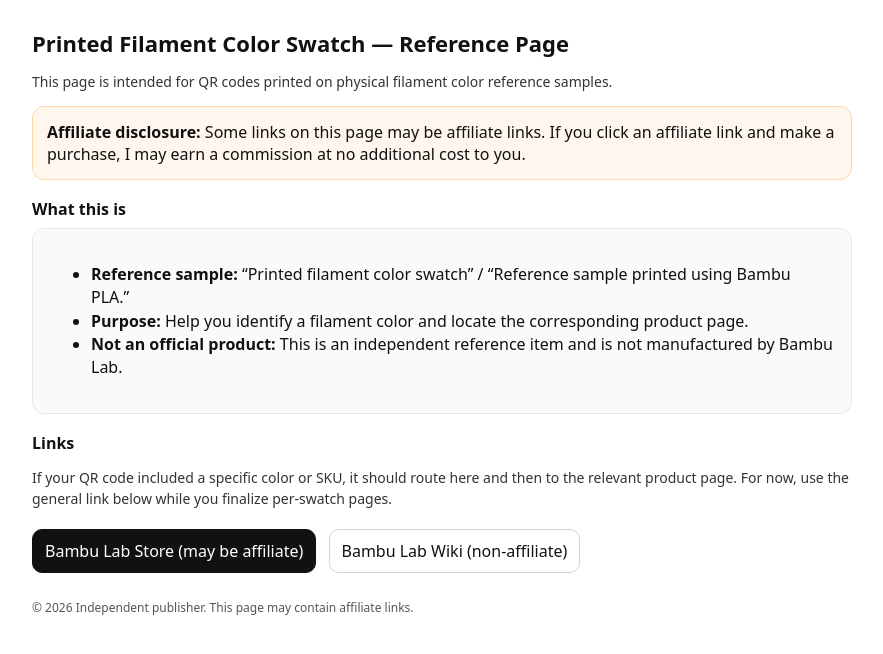
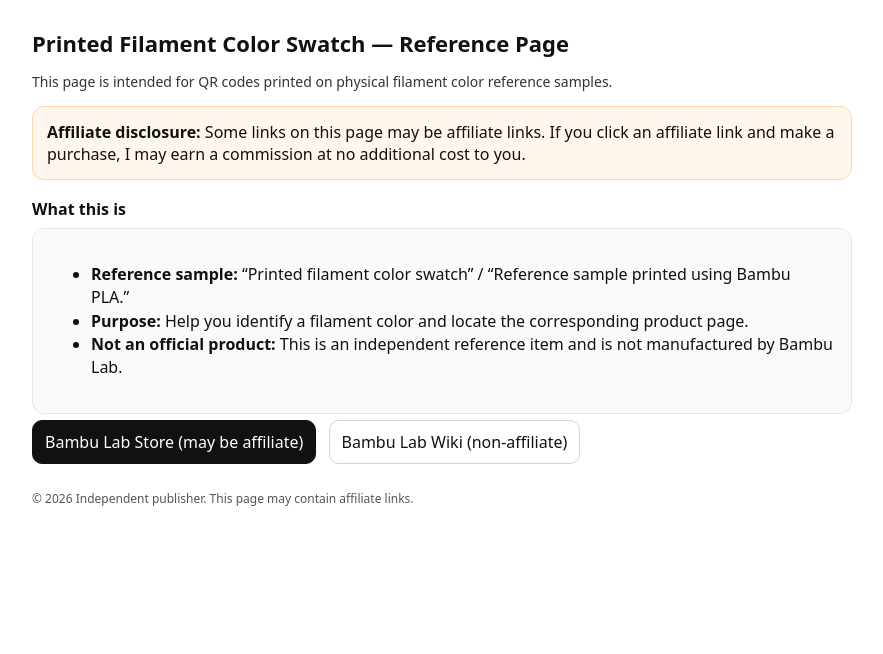
Before and after one commit to 741205/bambu-affiliate-landing, a plain HTML site: page index.html in a window 1280 px wide. Shown: the whole page, without its empty margins (198-1081 px from the left). Drawn offline with Linux system fonts and the light colour scheme.

Commit message:
Update index.html

```diff
--- a/index.html
+++ b/index.html
@@ -46,12 +46,6 @@
       </ul>
     </div>
 
-    <h2>Links</h2>
-    <p class="note">
-      If your QR code included a specific color or SKU, it should route here and then to the relevant product page.
-      For now, use the general link below while you finalize per-swatch pages.
-    </p>
-
     <div class="btns">
       <!-- Replace the href below with your Awin-generated Bambu Lab affiliate link when you have it. -->
       <a class="primary" href="https://us.store.bambulab.com/" rel="nofollow sponsored">Bambu Lab Store (may be affiliate)</a>
```
